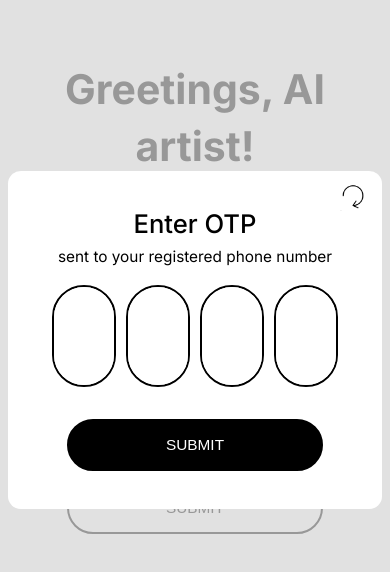
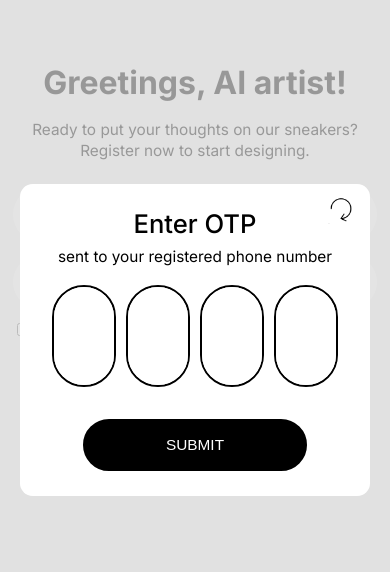
Before and after one commit to tarunaddictivemedia/bata, a plain HTML site: page index.html in a window 390 px wide. Both pictures are taken after typing "Sample", "Sample" into the empty fields and a click on the button "SUBMIT". Shown: the part 82-654 px from the top of the page. Drawn offline with nearby package versions, Linux system fonts and the light colour scheme.

Commit message:
Update style.css

```diff
--- a/css/style.css
+++ b/css/style.css
@@ -498,6 +498,12 @@ button#submitOTP {
 }
 }
 @media(max-width: 479px) {
+	h1 {
+	    font-size: 5rem;
+	}
+	.useractioninnr .cntnt p {
+	    font-size: 2.4rem;
+	}
 	.modalpopupinnr {
 	    padding: 20px;
 	}
@@ -514,6 +520,13 @@ button#submitOTP {
 	    border-radius: 2rem;
 	    padding: 20px 25px;
         height: auto;
+	}
+	.btn {
+	    width: 35rem;
+	}
+	.otpsubmit {
+	    width: 70rem;
+	    padding: 4rem;
 	}
 	.generatedesigcntnt .flex-box {
 	    width: 100%;
```
